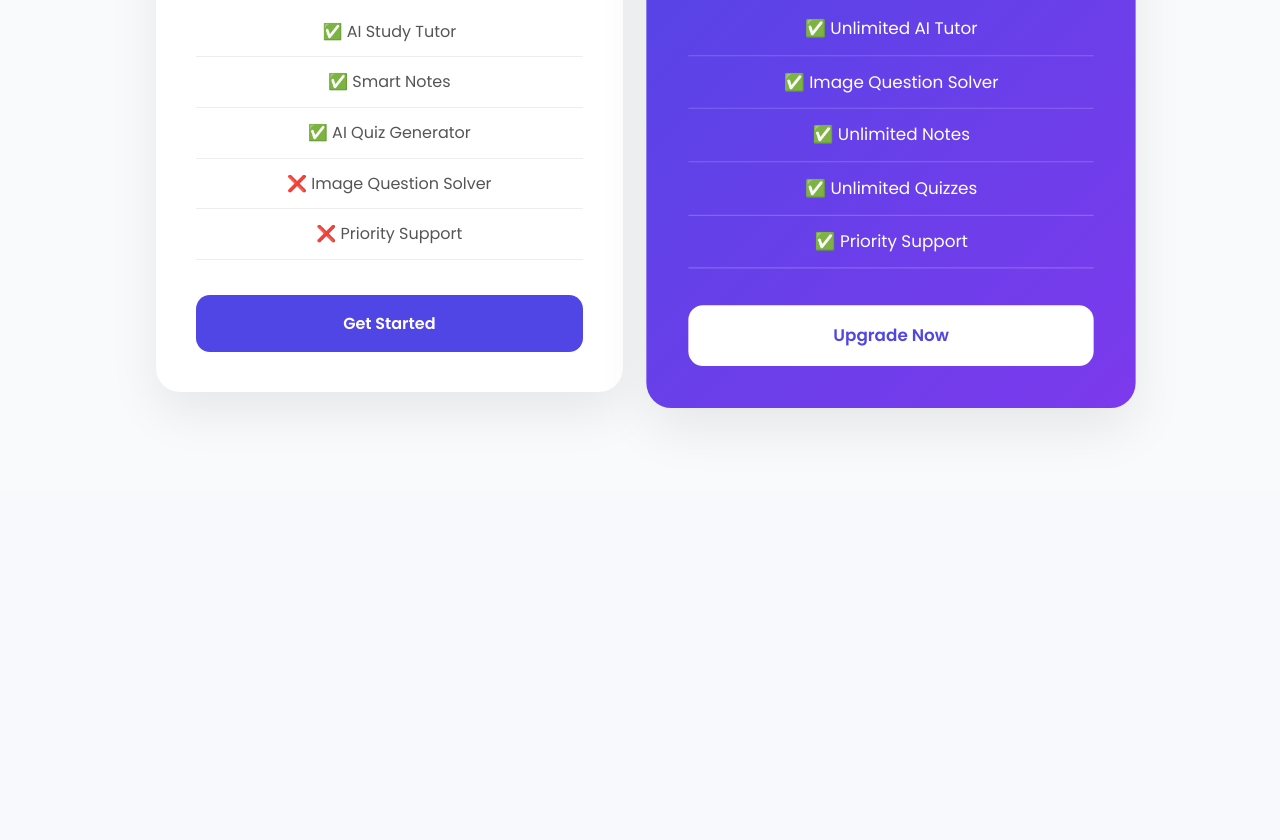
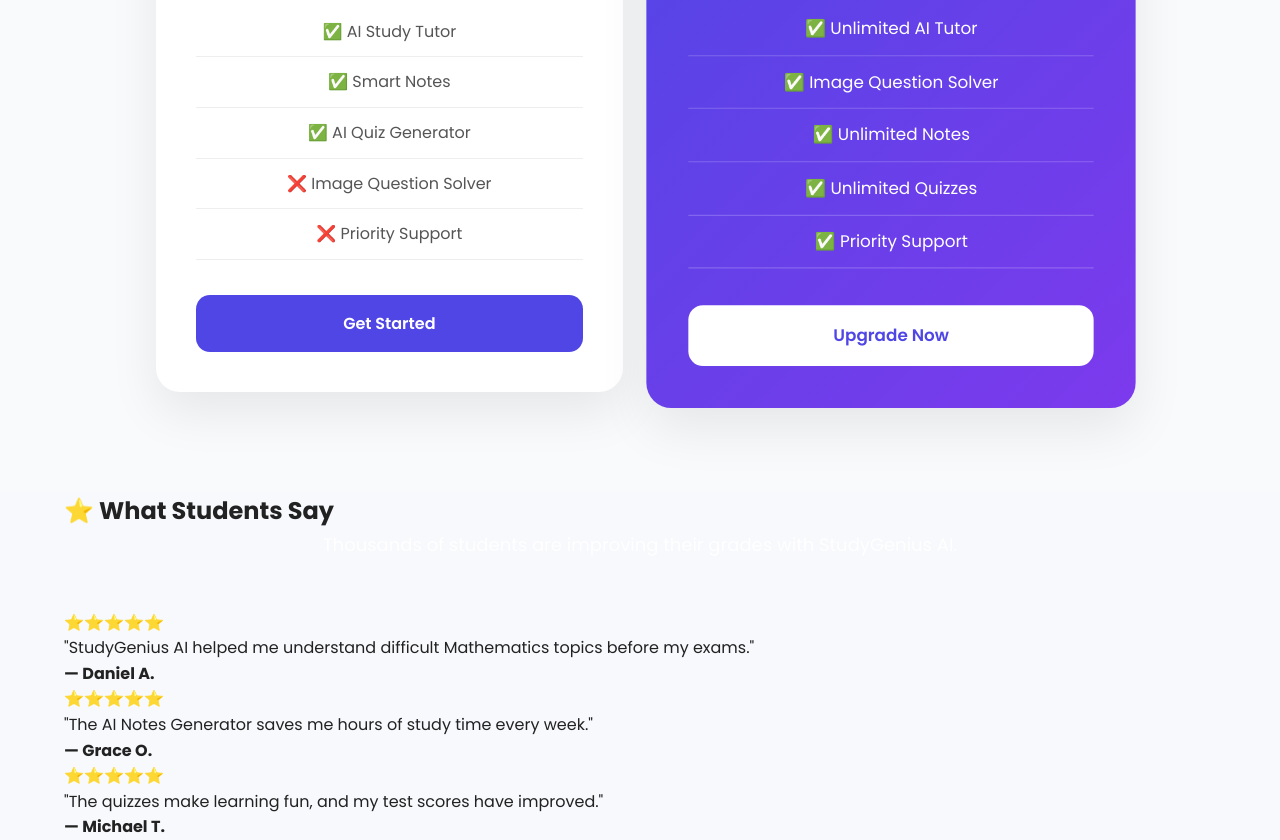
Before and after one commit to oluwabukunmiolaosun-lab/StudyGenuis-AI-, a plain HTML site: page index.html in a window 1280 px wide. Shown: the part 5538-6378 px from the top of the page. Before the commit the page ends 6030 px from the top, so only its background shows below. Drawn offline with Linux system fonts and the light colour scheme.

Commit message:
Update index.html

```diff
--- a/index.html
+++ b/index.html
@@ -384,6 +384,51 @@
     </div>
 
 </section>
+    <!-- ==========================
+     TESTIMONIALS
+========================== -->
+
+<section class="testimonials" id="testimonials">
+
+    <div class="container">
+
+        <h2>⭐ What Students Say</h2>
+
+        <p class="section-description">
+            Thousands of students are improving their grades with StudyGenius AI.
+        </p>
+
+        <div class="testimonial-grid">
+
+            <div class="testimonial-card">
+                <div class="stars">⭐⭐⭐⭐⭐</div>
+                <p>
+                    "StudyGenius AI helped me understand difficult Mathematics topics before my exams."
+                </p>
+                <h4>— Daniel A.</h4>
+            </div>
+
+            <div class="testimonial-card">
+                <div class="stars">⭐⭐⭐⭐⭐</div>
+                <p>
+                    "The AI Notes Generator saves me hours of study time every week."
+                </p>
+                <h4>— Grace O.</h4>
+            </div>
+
+            <div class="testimonial-card">
+                <div class="stars">⭐⭐⭐⭐⭐</div>
+                <p>
+                    "The quizzes make learning fun, and my test scores have improved."
+                </p>
+                <h4>— Michael T.</h4>
+            </div>
+
+        </div>
+
+    </div>
+
+</section>
 
 <script src="js/app.js"></script>
 
```
